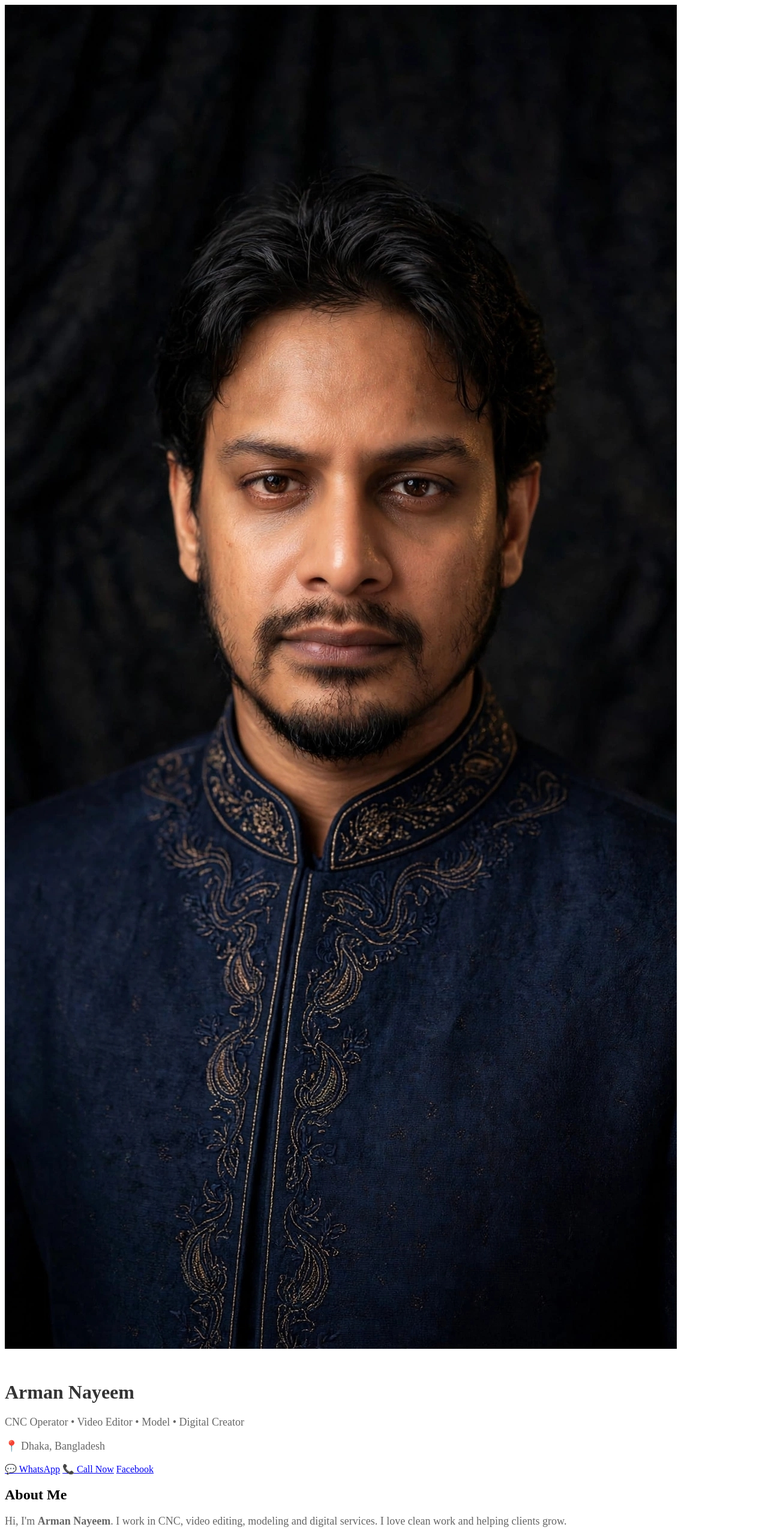
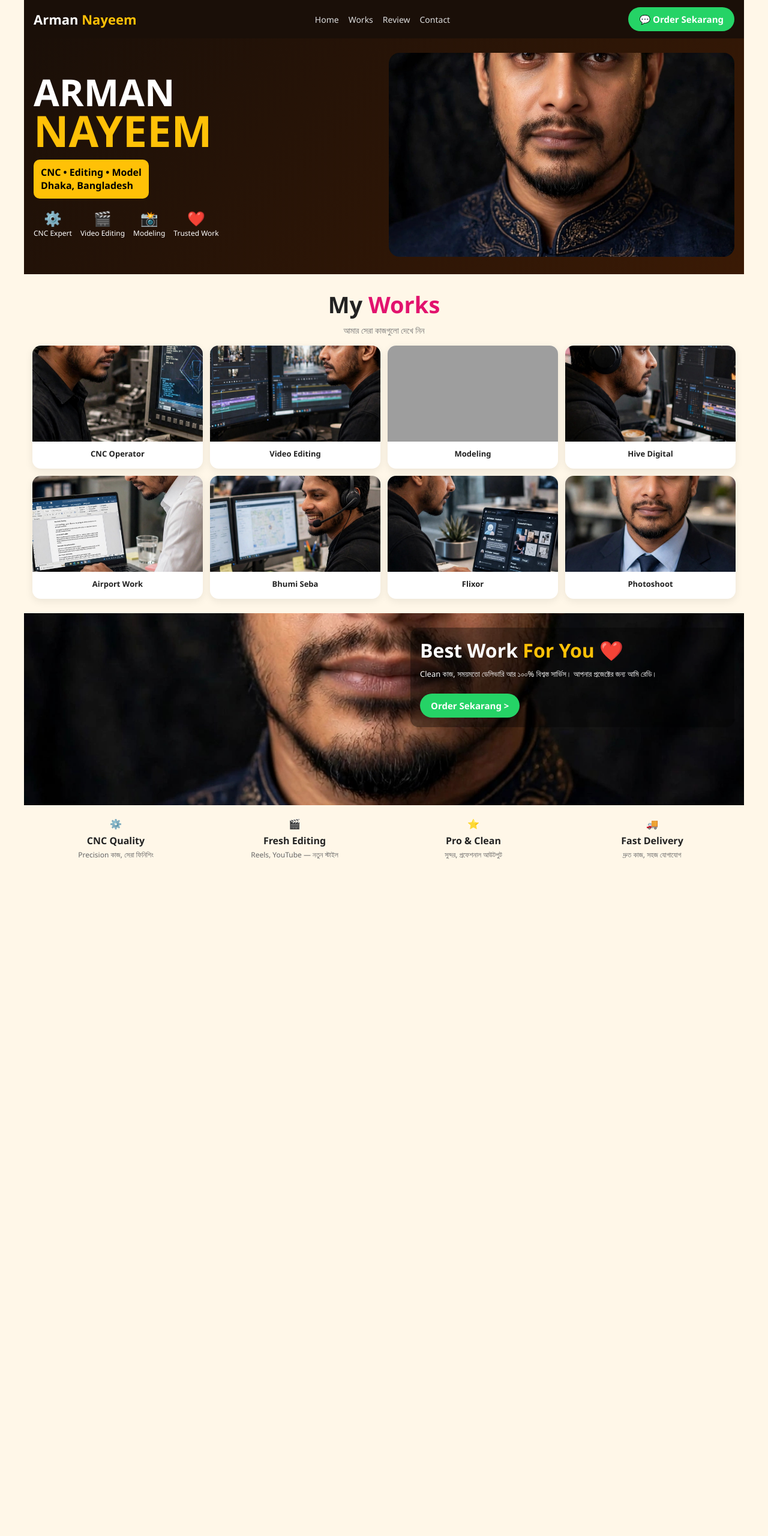
Before and after one commit to armanflixor-max/arman, a plain HTML site: page index.html in a window 1280 px wide. Shown: the top 2560 px of the page at 60% size. After the commit the page ends 1501 px from the top, so only its background shows below. Drawn offline with Linux system fonts and the light colour scheme; grey boxes are pictures that could not be loaded.

Commit message:
Update index.html

```diff
--- a/index.html
+++ b/index.html
@@ -4,74 +4,76 @@
 <meta charset="UTF-8">
 <meta name="viewport" content="width=device-width, initial-scale=1.0">
 <title>Arman Nayeem | Portfolio</title>
-<link rel="stylesheet" href="style.css">
+<style>
+*{margin:0;padding:0;box-sizing:border-box;font-family:'Segoe UI',Arial,sans-serif}
+body{background:#fff7e8;color:#222;max-width:1200px;margin:0 auto}
+img{max-width:100%}
+.topbar{display:flex;justify-content:space-between;align-items:center;padding:12px 16px;background:#1a0f08;color:#fff;position:sticky;top:0;z-index:99}
+.logo{font-weight:900;font-size:22px}.logo span{color:#ffc107}
+.topbar nav a{color:#ddd;text-decoration:none;font-size:14px;margin:0 8px}
+.btn-green{background:#25D366;color:#fff!important;padding:10px 18px;border-radius:30px;font-weight:800;text-decoration:none;display:inline-block;border:none;cursor:pointer;font-size:15px}
+.hero{background:linear-gradient(135deg,#1a0f08,#3a1a05);color:#fff;padding:24px 16px;display:flex;gap:16px;align-items:center}
+.hero-text{flex:1}.hero-text h1{font-size:clamp(32px,6vw,62px);line-height:.95}.hero-text h1 span{color:#ffc107;display:block;font-size:clamp(38px,7vw,72px)}
+.hero-badge{background:#ffc107;color:#000;padding:10px 12px;border-radius:10px;font-weight:800;margin-top:14px;display:inline-block;line-height:1.4}
+.hero-icons{display:flex;gap:14px;margin-top:16px;flex-wrap:wrap}.hero-icons div{text-align:center;font-size:12px}.hero-icons span{font-size:24px;display:block}
+.hero-img{flex:1}.hero-img img{width:100%;height:340px;object-fit:cover;border-radius:18px}
+.section{padding:24px 14px}.section h2{text-align:center;font-size:clamp(26px,5vw,38px)}.section h2 span{color:#e2136e}
+.sub{text-align:center;color:#777;font-size:14px;margin:8px 0 16px}
+.grid4{display:grid;grid-template-columns:repeat(4,1fr);gap:12px}.grid4 div{background:#fff;border-radius:14px;overflow:hidden;box-shadow:0 4px 14px rgba(0,0,0,.08);text-align:center;padding-bottom:10px}.grid4 img{width:100%;height:160px;object-fit:cover}.grid4 b{font-size:13px;display:block;padding:6px}
+.banner{position:relative}.banner img{width:100%;height:320px;object-fit:cover;display:block}.banner-text{position:absolute;right:16px;top:24px;width:45%;color:#fff;background:rgba(0,0,0,.35);padding:16px;border-radius:14px}.banner-text h2{font-size:clamp(22px,4vw,32px)}.banner-text h2 span{color:#ffc107}
+.features{display:grid;grid-template-columns:repeat(4,1fr);gap:12px;text-align:center;padding:20px 10px}.features b{display:block;margin-top:6px}.features p{font-size:12px;color:#666;margin-top:4px}
+.reviews{display:grid;grid-template-columns:repeat(3,1fr);gap:12px}.review{background:#fff;padding:14px;border-radius:12px;box-shadow:0 4px 12px rgba(0,0,0,.08);display:flex;gap:10px}.review img{width:48px;height:48px;border-radius:50%;object-fit:cover}.review p{font-size:13px;line-height:1.5}.review small{color:#888}
+.location{position:relative}.location img{width:100%;height:200px;object-fit:cover;display:block}.loc-box{position:absolute;left:16px;top:22px;color:#fff;background:rgba(0,0,0,.4);padding:14px;border-radius:12px}.loc-box h2{font-size:clamp(20px,4vw,28px)}.loc-box h2 span{color:#ffc107}
+.order{display:flex;gap:14px;align-items:center;padding:20px}.order img{width:50%;border-radius:14px;height:230px;object-fit:cover}.order h2{font-size:clamp(24px,5vw,34px);color:#e2136e}
+.bkash{background:#fff;padding:22px;text-align:center}.bkash-logo{font-size:34px;font-weight:900;color:#e2136e}.bkash img{width:230px;background:#fff;padding:10px;border-radius:14px;border:1px solid #eee;margin:12px auto;display:block}.bkash-num{font-size:32px;font-weight:900}
+.footer{background:#1a0f08;color:#fff;padding:22px 16px;display:flex;justify-content:space-between;gap:16px;flex-wrap:wrap}.footer b{font-size:18px}
+#zoomBox{display:none;position:fixed;inset:0;background:rgba(0,0,0,.92);justify-content:center;align-items:center;z-index:999}#zoomBox img{max-width:92%;max-height:92%;border-radius:12px}
+/* MOBILE - মোবাইলে সুন্দর দেখার জন্য */
+@media(max-width:768px){
+.topbar nav{display:none}
+.hero{flex-direction:column;text-align:center}.hero-img{width:100%}.hero-img img{height:280px}
+.grid4{grid-template-columns:repeat(2,1fr)}
+.features{grid-template-columns:repeat(2,1fr)}
+.reviews{grid-template-columns:1fr}
+.banner-text{width:88%;right:6%;left:6%}
+.order{flex-direction:column}.order img{width:100%;height:210px}
+.footer{flex-direction:column;text-align:center;justify-content:center}
+}
+@media(max-width:400px){.grid4{grid-template-columns:1fr 1fr}.grid4 img{height:130px}.bkash img{width:200px}}
+</style>
 </head>
 <body>
 
-<!-- HERO -->
-<header class="hero">
-  <img src="pic/profile.jpg.jpg" class="profile-img" alt="Arman Nayeem">
-  <h1>Arman <span>Nayeem</span></h1>
-  <p class="tagline">CNC Operator • Video Editor • Model • Digital Creator</p>
-  <p class="sub">📍 Dhaka, Bangladesh</p>
-  <div class="hero-btns">
-    <a class="btn wa" href="https://wa.me/8801868361917" target="_blank">💬 WhatsApp</a>
-    <a class="btn call" href="tel:+8801868361917">📞 Call Now</a>
-    <a class="btn fb" href="https://www.facebook.com/profile.php?id=61584905182070" target="_blank">Facebook</a>
-  </div>
-</header>
+<div class="topbar"><div class="logo">Arman <span>Nayeem</span></div><nav><a href="#">Home</a><a href="#works">Works</a><a href="#review">Review</a><a href="#contact">Contact</a></nav><a class="btn-green" href="https://wa.me/8801868361917">💬 Order Sekarang</a></div>
 
-<!-- ABOUT -->
-<section class="section">
-  <h2>About <span>Me</span></h2>
-  <div class="box">
-    <p>Hi, I'm <b>Arman Nayeem</b>. I work in CNC, video editing, modeling and digital services. I love clean work and helping clients grow.</p>
-    <div class="stats">
-      <div><b>5+</b><span>Years Experience</span></div>
-      <div><b>100+</b><span>Projects Done</span></div>
-      <div><b>50+</b><span>Happy Clients</span></div>
-    </div>
-  </div>
-</section>
+<div class="hero">
+<div class="hero-text">
+<h1>ARMAN <span>NAYEEM</span></h1>
+<div class="hero-badge">CNC • Editing • Model<br>Dhaka, Bangladesh</div>
+<div class="hero-icons"><div><span>⚙️</span>CNC Expert</div><div><span>🎬</span>Video Editing</div><div><span>📸</span>Modeling</div><div><span>❤️</span>Trusted Work</div></div>
+</div>
+<div class="hero-img"><img src="pic/profile.jpg.jpg" alt="Arman Nayeem"></div>
+</div>
 
-<!-- GALLERY -->
-<section class="section">
-  <h2>My <span>Gallery</span></h2>
-  <div class="gallery">
-    <img src="pic/photo1.jpg.jpg" onclick="zoom(this.src)" alt="Gallery 1">
-    <img src="pic/photo2.jpg.jpg" onclick="zoom(this.src)" alt="Gallery 2">
-    <img src="pic/photo3.jpg.jpg" onclick="zoom(this.src)" alt="Gallery 3">
-  </div>
-</section>
+<div class="section" id="works"><h2>My <span>Works</span></h2><p class="sub">আমার সেরা কাজগুলো দেখে নিন</p>
+<div class="grid4">
+<div><img src="pic/cnc.jpg.jpg"><b>CNC Operator</b></div>
+<div><img src="pic/editing.jpg.jpg"><b>Video Editing</b></div>
+<div><img src="pic/model.jpg.jpg"><b>Modeling</b></div>
+<div><img src="pic/hive.jpg.jpg"><b>Hive Digital</b></div>
+<div><img src="pic/airport.jpg.jpg"><b>Airport Work</b></div>
+<div><img src="pic/bhumi.jpg.jpg"><b>Bhumi Seba</b></div>
+<div><img src="pic/flixor.jpg.jpg"><b>Flixor</b></div>
+<div><img src="pic/photo1.jpg.jpg"><b>Photoshoot</b></div>
+</div></div>
 
-<!-- WORKS -->
-<section class="section">
-  <h2>My <span>Works</span></h2>
-  <div class="works">
-    <div class="card"><img src="pic/cnc.jpg.jpg"><h3>CNC Operator</h3><p>Precision CNC Machine Work</p></div>
-    <div class="card"><img src="pic/hive.jpg.jpg"><h3>Hive Digital</h3><p>Digital Marketing & Online Services</p></div>
-    <div class="card"><img src="pic/editing.jpg.jpg"><h3>Video Editing</h3><p>Reels, YouTube & Pro Editing</p></div>
-    <div class="card"><img src="pic/airport.jpg.jpg"><h3>Airport Work</h3><p>Airport Support & Service</p></div>
-    <div class="card"><img src="pic/bhumi.jpg.jpg"><h3>Bhumi Seba</h3><p>Land / Bhumi Seba Services</p></div>
-    <div class="card"><img src="pic/flixor.jpg.jpg"><h3>Flixor</h3><p>Flixor Project & Content</p></div>
-    <div class="card"><img src="pic/model.jpg.jpg"><h3>Modeling</h3><p>Photoshoot & Fashion Modeling</p></div>
-  </div>
-</section>
+<div class="banner"><img src="pic/photo2.jpg.jpg"><div class="banner-text"><h2>Best Work <span>For You ❤️</span></h2><p style="font-size:13px;margin-top:8px;line-height:1.6">Clean কাজ, সময়মতো ডেলিভারি আর ১০০% বিশ্বস্ত সার্ভিস। আপনার প্রজেক্টের জন্য আমি রেডি।</p><br><a class="btn-green" href="https://wa.me/8801868361917">Order Sekarang ></a></div></div>
 
-<!-- CONTACT -->
-<section class="section">
-  <h2>Contact <span>Me</span></h2>
-  <div class="box center">
-    <p style="font-size:18px">Let's work together! 🤝</p>
-    <p style="margin-top:10px">WhatsApp / Call: <b style="color:#fff">01868-361917</b></p>
-    <div class="hero-btns">
-      <a class="btn fb" href="https://www.facebook.com/profile.php?id=61584905182070" target="_blank">Facebook</a>
-      <a class="btn wa" href="https://wa.me/8801868361917" target="_blank">💬 WhatsApp</a>
-      <a class="btn call" href="tel:+8801868361917">📞 Call</a>
-    </div>
-  </div>
-</section>
+<div class="features">
+<div>⚙️<b>CNC Quality</b><p>Precision কাজ, সেরা ফিনিশিং</p></div>
+<div>🎬<b>Fresh Editing</b><p>Reels, YouTube — নতুন স্টাইল</p></div>
+<div>⭐<b>Pro & Clean</b><p>সুন্দর, প্রফেশনাল আউটপুট</p></div>
+<div>🚚<b>Fast Delivery</b><p>দ্রুত কাজ, সহজ যোগাযোগ</p></div>
+</div>
 
-<!-- BKASH -->
-<section class="section">
-  <h2>Payment <span>bK
+<div class="section" id="review">
```
